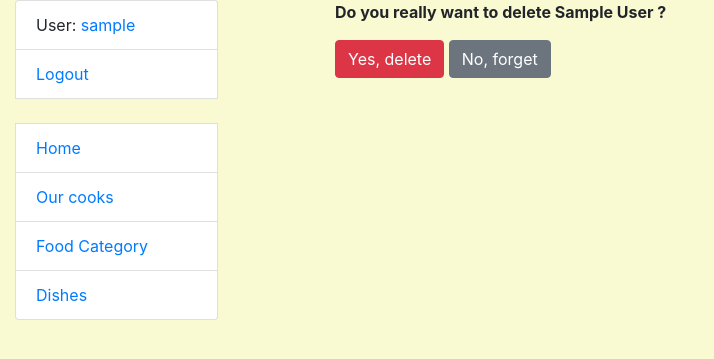
After one commit to FranchukS/catering-service, a Django app: page /cooks/1/delete in a window 1280 px wide. The commit adds this page. Shown: the top 359 px of the page, without its empty margins (0-714 px from the left). Run offline with Django 4.2, Linux system fonts and the light colour scheme; a user stored in the database is signed in; tables that the repository leaves empty hold one stand-in row (values such as "Sample post").

Commit message:
Add cook-delete view and confirmation page

```diff
--- a/kitchen/urls.py
+++ b/kitchen/urls.py
@@ -6,7 +6,7 @@ from kitchen.views import (
     CategoryUpdateView, CategoryDeleteView,
     CookListView, CookDetailView,
     CookCreateView, CookExperienceUpdateView,
-
+    CookDeleteView,
 
 )
 
@@ -24,7 +24,7 @@ urlpatterns = [
     path("cooks/create/", CookCreateView.as_view(), name="cook-create"),
     path("cooks/<int:pk>/experience-update/",
          CookExperienceUpdateView.as_view(), name="experience-update"),
-
+    path("cooks/<int:pk>/delete", CookDeleteView.as_view(), name="cook-delete"),
 ]
 
 app_name = "kitchen"
--- a/kitchen/views.py
+++ b/kitchen/views.py
@@ -72,3 +72,8 @@ class CookCreateView(LoginRequiredMixin, generic.CreateView):
 class CookExperienceUpdateView(LoginRequiredMixin, generic.UpdateView):
     model = Cook
     form_class = CookExperienceUpdateForm
+
+
+class CookDeleteView(LoginRequiredMixin, generic.DeleteView):
+    model = Cook
+    success_url = reverse_lazy("kitchen:cook-list")
--- a/templates/kitchen/category_confirm_delete.html
+++ b/templates/kitchen/category_confirm_delete.html
@@ -1,7 +1,7 @@
 {% extends "base.html" %}
 
 {% block content %}
-  <p>Do you really want to delete {{ category.name }} from the list?</strong>
+  <p><strong>Do you really want to delete {{ category.name }} from the list?</strong>
   <p><i>All the dishes in this category will be deleted as well</i>
 
   <form action="" method="post">
--- /dev/null
+++ b/templates/kitchen/cook_confirm_delete.html
@@ -0,0 +1,12 @@
+{% extends "base.html" %}
+
+{% block content %}
+  <p><strong>Do you really want to delete {{ cook.first_name }} {{ cook.last_name }} ?</strong>
+
+  <form action="" method="post">
+    {% csrf_token %}
+
+    <input type="submit" value="Yes, delete" class="btn btn-danger">
+    <a class="btn btn-secondary" href="{% url "kitchen:cook-list" %}">No, forget</a>
+  </form>
+{% endblock %}
--- a/templates/kitchen/cook_detail.html
+++ b/templates/kitchen/cook_detail.html
@@ -36,6 +36,6 @@
       </table>
       <hr>
       <a class="btn btn-secondary" href="{% url 'kitchen:experience-update' pk=cook.id %}">Update experience info</a>
-      <a class="btn btn-danger" href="">Delete cook</a>
+      <a class="btn btn-danger" href="{%  url 'kitchen:cook-delete' pk=cook.id %}">Delete cook</a>
   </div>
 {% endblock %}
--- a/templates/kitchen/cook_list.html
+++ b/templates/kitchen/cook_list.html
@@ -27,7 +27,11 @@
             <a href="{% url 'kitchen:cook-detail' pk=cook.id %}">{{ cook.first_name }} {{ cook.last_name }}</a>
           </td>
           <td>
+            {% if not cook.first_name %}
+              <a href="{% url 'kitchen:cook-detail' pk=cook.id %}">{{ cook.username }}</a>
+            {% else %}
               {{ cook.username }}
+            {% endif %}
           </td>
           <td>
               {{ cook.years_of_experience }}
```
